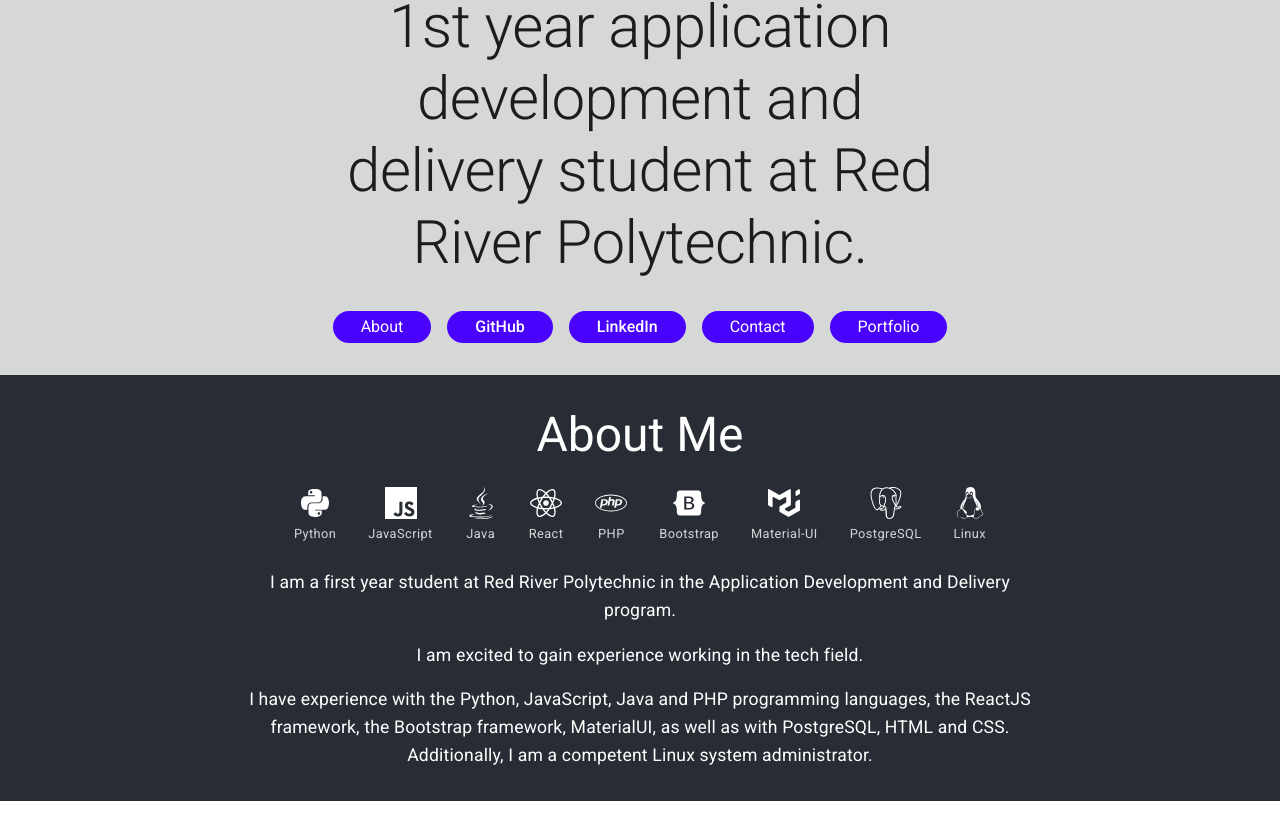
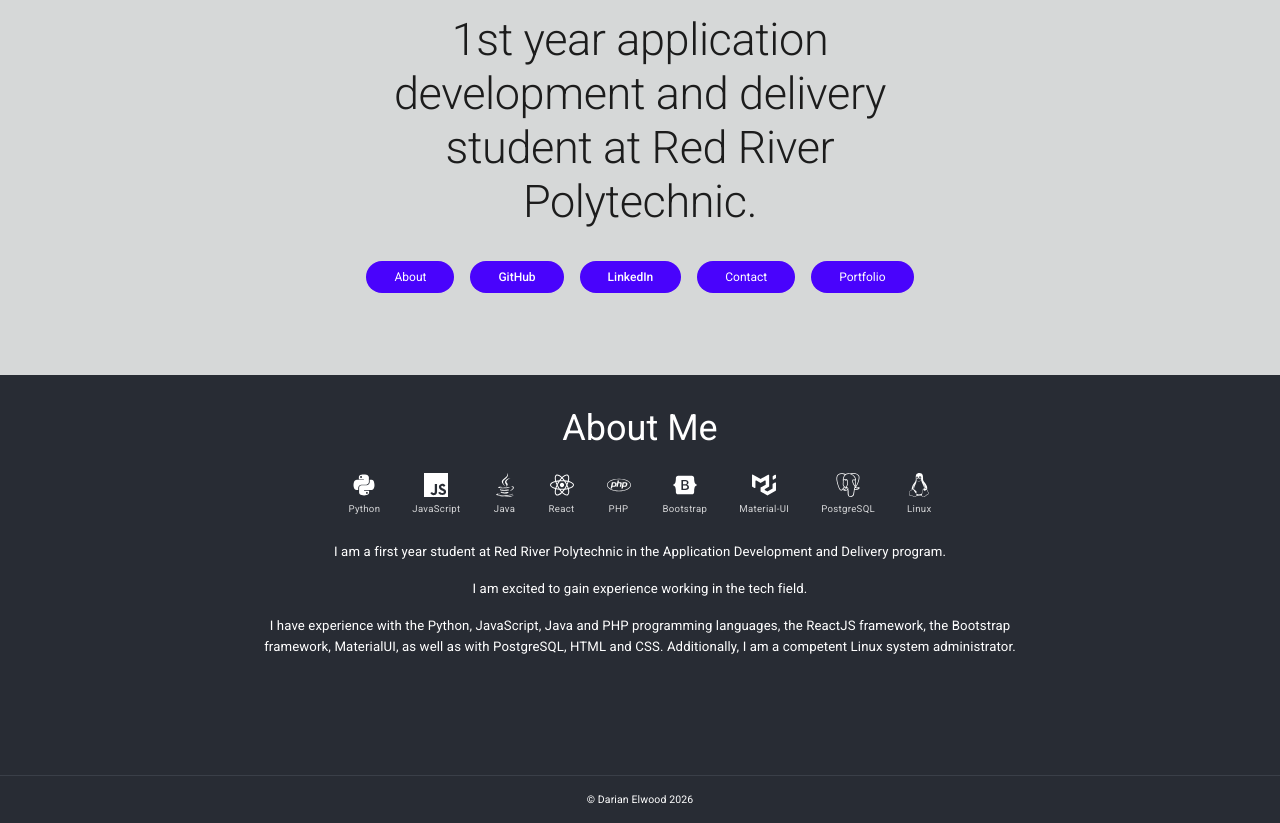
Before and after one commit to DarianElwood/Homepage, a React (Vite) app: page / in a window 1280 px wide. Shown: the part 169-992 px from the top of the page. Before the commit the page ends 970 px from the top, so only its background shows below. Built offline with nearby package versions, Linux system fonts and the light colour scheme.

Commit message:
Add footer with copyright notice to Homescreen and adjust base font size in CSS

```diff
--- a/src/Homescreen.jsx
+++ b/src/Homescreen.jsx
@@ -53,6 +53,21 @@ function Homescreen() {
             <ContactScreen displayContactPage={activePage === 'contact'} />
             <AboutPage displayAboutPage={activePage === 'about'} />
             <PortfolioPage displayPortfolioPage={activePage === 'portfolio'} />
+            <Box
+                component="footer"
+                sx={{
+                    mt: 'auto',
+                    width: '100%',
+                    textAlign: 'center',
+                    paddingY: 2,
+                    borderTop: '1px solid #3a3f48',
+                    backgroundColor: '#282c34',
+                }}
+            >
+                <Typography variant="body2" sx={{ color: 'white' }}>
+                    {'\u00A9 Darian Elwood 2026'}
+                </Typography>
+            </Box>
         </Box>
     );
 }
--- a/src/index.css
+++ b/src/index.css
@@ -11,6 +11,10 @@
   text-rendering: optimizeLegibility;
   -webkit-font-smoothing: antialiased;
   -moz-osx-font-smoothing: grayscale;
+}
+
+html {
+  font-size: 75%;
 }
 
 a {
```
